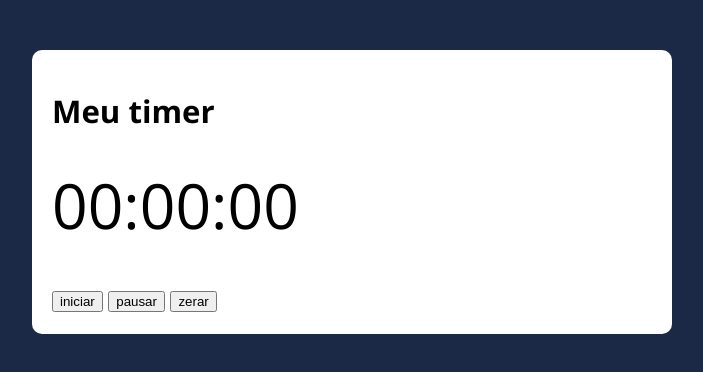
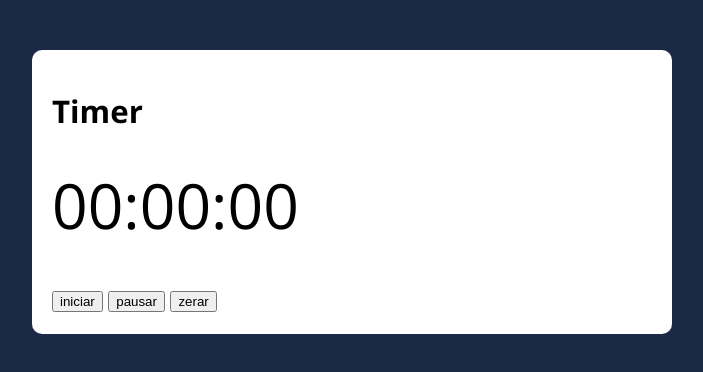
Before and after one commit to MuriloCosta29/js-timer-study, a plain HTML site: page index.html in a window 1280 px wide. Shown: the whole page, without its empty margins (288-991 px from the left). Drawn offline with nearby package versions, Linux system fonts and the light colour scheme.

Commit message:
h1 | meu timer -> Timer

```diff
--- a/index.html
+++ b/index.html
@@ -9,7 +9,7 @@
 <body>
 
     <section class="container">
-        <h1>Meu timer</h1>
+        <h1>Timer</h1>
         <p class="relogio">00:00:00</p>
 
             <button class="iniciar">iniciar</button>
```
